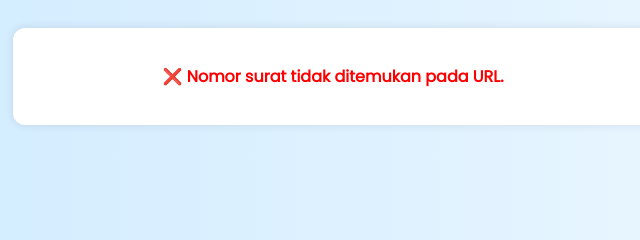
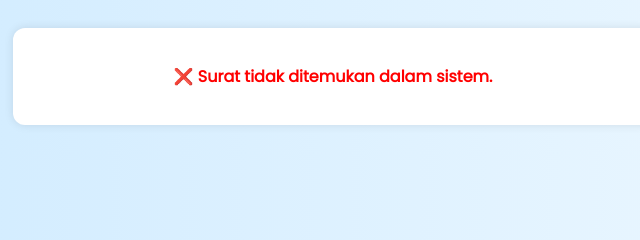
Before and after one commit to sinde-serdadupatih/sinde-sdn2, a plain HTML site: page index.html in a window 1280 px wide. Shown: the top 240 px of the page, 307-947 px from the left. Drawn offline with Linux system fonts and the light colour scheme.

Commit message:
Update index.html

```diff
--- a/index.html
+++ b/index.html
@@ -2,7 +2,7 @@
 <html lang="id">
 <head>
   <meta charset="UTF-8">
-  <title>Surat Keluar - SDN 2 Pasir Putih</title>
+  <title>Detail Surat - SDN 2 Pasir Putih</title>
   <link href="https://fonts.googleapis.com/css2?family=Poppins&display=swap" rel="stylesheet">
   <style>
     body {
@@ -44,12 +44,12 @@
 <body>
   <div class="container" id="detail">Memuat data...</div>
   <script>
-    const data = JSON.parse(localStorage.getItem("suratKeluar")) || [];
     const no = new URLSearchParams(location.search).get("no_surat");
     const div = document.getElementById("detail");
-    if (!no) {
-      div.innerHTML = '<p class="not-found">❌ Nomor surat tidak ditemukan pada URL.</p>';
-    } else {
+
+    fetch("data.json")
+      .then(res => res.json())
+      .then(data => {
         const d = data.find(s => s.nomor === no);
         if (!d) {
           div.innerHTML = '<p class="not-found">❌ Surat tidak ditemukan dalam sistem.</p>';
@@ -67,7 +67,10 @@
             <a class="download-btn" href="${link}" target="_blank">⬇️ Unduh Surat</a>
           `;
         }
-    }
+      })
+      .catch(() => {
+        div.innerHTML = '<p class="not-found">❌ Gagal memuat data surat.</p>';
+      });
   </script>
 </body>
 </html>
```
Lines whose indentation alone changed are shown as unchanged.
